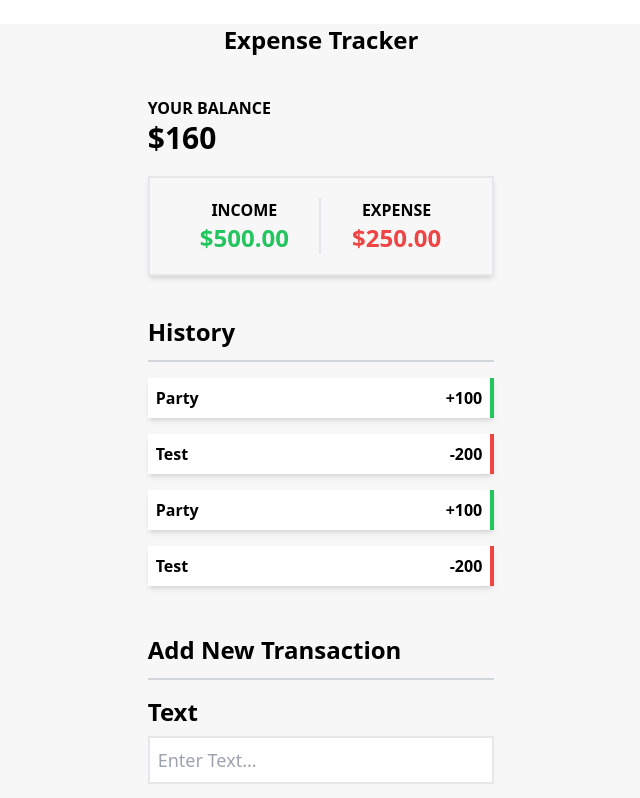
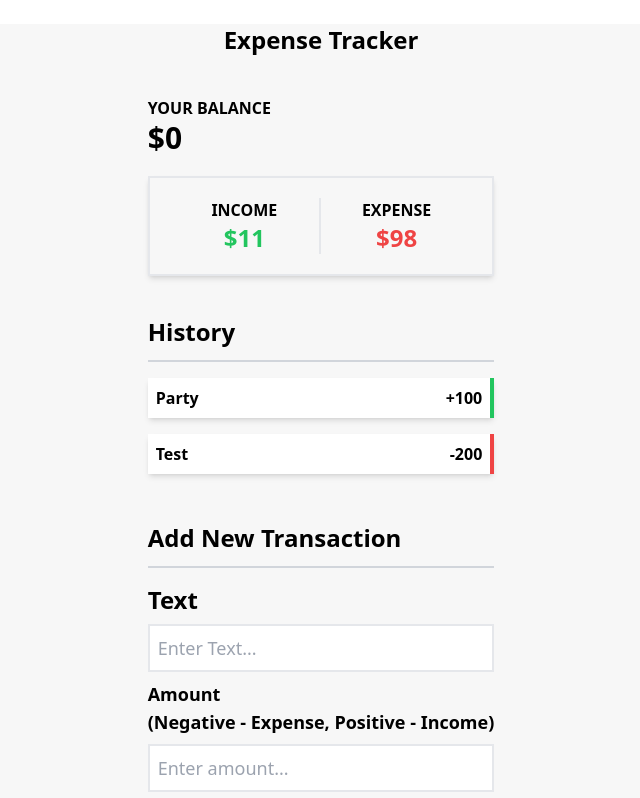
Before and after one commit to Uzairkhan98/Expense-Tracker, a React (Vite) app: page / in a window 1280 px wide. Shown: the top 798 px of the page, without its empty margins (319-959 px from the left). Built offline with nearby package versions, Linux system fonts and the light colour scheme.

Commit message:
Fixed BalanceHeader component

```diff
--- a/src/components/AddTransactionForm.jsx
+++ b/src/components/AddTransactionForm.jsx
@@ -1,6 +1,23 @@
 import React from "react";
+import { useState } from "react";
+import { useTransactionsDispatch } from "../context/context";
 
 export const AddTransactionForm = () => {
+  const [userInput, setUserInput] = useState({});
+  const dispatch = useTransactionsDispatch();
+
+  const handleSubmit = (e) => {
+    e.preventDefault();
+    dispatch({
+      type: "added",
+      ...userInput,
+    });
+    console.log({
+      type: "added",
+      ...userInput,
+    });
+  };
+
   return (
     <div className="w-full flex flex-col mt-8">
       <h2 className="text-2xl font-semibold capitalize border-b-2 pb-3 border-gray-300">
@@ -15,6 +32,9 @@ export const AddTransactionForm = () => {
             type="text"
             name="text"
             id="text"
+            onChange={(e) =>
+              setUserInput((uI) => ({ ...uI, text: e.target.value }))
+            }
             placeholder="Enter Text..."
             className="bg-white border-2 p-2 text-lg"
           />
@@ -25,12 +45,16 @@ export const AddTransactionForm = () => {
             type="number"
             name="amount"
             id="amount"
+            onChange={(e) =>
+              setUserInput((uI) => ({ ...uI, amount: e.target.value }))
+            }
             placeholder="Enter amount..."
             className="bg-white border-2 p-2 text-lg appearance-none"
           />
           <button
             type="submit"
             className="bg-indigo-500 p-2 capitalize font-semibold mt-2 mb-6 text-white"
+            onClick={handleSubmit}
           >
             add transaction
           </button>
--- a/src/components/AmountCard.jsx
+++ b/src/components/AmountCard.jsx
@@ -1,18 +1,27 @@
 import React from "react";
+import { useTransactions } from "../context/context";
 
 export const AmountCard = () => {
+  const [income, expense] = [11, 98];
+  // useTransactions().reduce(
+  //   (acc, val) =>
+  //     val > 0
+  //       ? { ...acc, income: acc[income] + val }
+  //       : { ...acc, expense: acc[expense] + val },
+  //   { expense: 0, income: 0 }
+  // );
   return (
     <div className="w-full p-5 border-2 mt-5 flex shadow-md">
       <div className="flex flex-col 3 w-1/2 items-center border-r-2 ">
         <h2 className="text-1xl font-semibold uppercase">Income</h2>
         <h2 className="text-2xl font-semibold uppercase text-green-500">
-          $500.00
+          ${income}
         </h2>
       </div>
       <div className="flex flex-col 3 w-1/2 items-center">
         <h2 className="text-1xl font-semibold uppercase">Expense</h2>
         <h2 className="text-2xl font-semibold uppercase text-red-500">
-          $250.00
+          ${expense}
         </h2>
       </div>
     </div>
--- a/src/components/BalanceHeader.jsx
+++ b/src/components/BalanceHeader.jsx
@@ -1,13 +1,16 @@
 import React from "react";
+import { useTransactions } from "../context/context";
 
 const BalanceHeader = () => {
-  const amount = 160.0;
+  const amount = useTransactions().reduce((acc, val) => acc + val.amount, 0);
   return (
     <>
       <h1 className="text-2xl font-semibold">Expense Tracker</h1>
       <div className="w-full mt-10">
         <h2 className="text-1xl font-semibold uppercase">your balance</h2>
-        <h1 className="text-3xl font-semibold uppercase">${amount}</h1>
+        <h1 className="text-3xl font-semibold uppercase" key={amount}>
+          ${amount}
+        </h1>
       </div>
     </>
   );
--- a/src/components/TransactionList.jsx
+++ b/src/components/TransactionList.jsx
@@ -44,14 +44,4 @@ const transactions = [
     text: "Test",
     amount: -200,
   },
-  {
-    id: 0,
-    text: "Party",
-    amount: 100,
-  },
-  {
-    id: 1,
-    text: "Test",
-    amount: -200,
-  },
 ];
--- a/src/context/context.jsx
+++ b/src/context/context.jsx
@@ -1,11 +1,8 @@
 import { createContext, useContext, useReducer } from "react";
 import { transactionReducer } from "./reducer";
 
-const TransactionsContext = createContext(0);
+const TransactionsContext = createContext([]);
 const DispatchContext = createContext(null);
-
-export const useTransactions = () => useContext(TransactionsContext);
-export const useTransactionsDispatch = () => useContext(DispatchContext);
 
 export const TransactionsProvider = ({ children }) => {
   const [transactions, dispatch] = useReducer(transactionReducer, []);
@@ -17,3 +14,6 @@ export const TransactionsProvider = ({ children }) => {
     </TransactionsContext.Provider>
   );
 };
+
+export const useTransactions = () => useContext(TransactionsContext);
+export const useTransactionsDispatch = () => useContext(DispatchContext);
--- a/src/context/reducer.js
+++ b/src/context/reducer.js
@@ -12,9 +12,10 @@ const Transaction = ({ text, amount }) => {
 export const transactionReducer = (transactions, action) => {
   switch (action.type) {
     case "added": {
+      console.log(Transaction({ text: action.text, amount: action.amount }));
       return [
         ...transactions,
-        Transaction({ text: action.text, amount: action.amount }),
+        Transaction({ text: action.text, amount: Number(action.amount) }),
       ];
     }
     default: {
```
